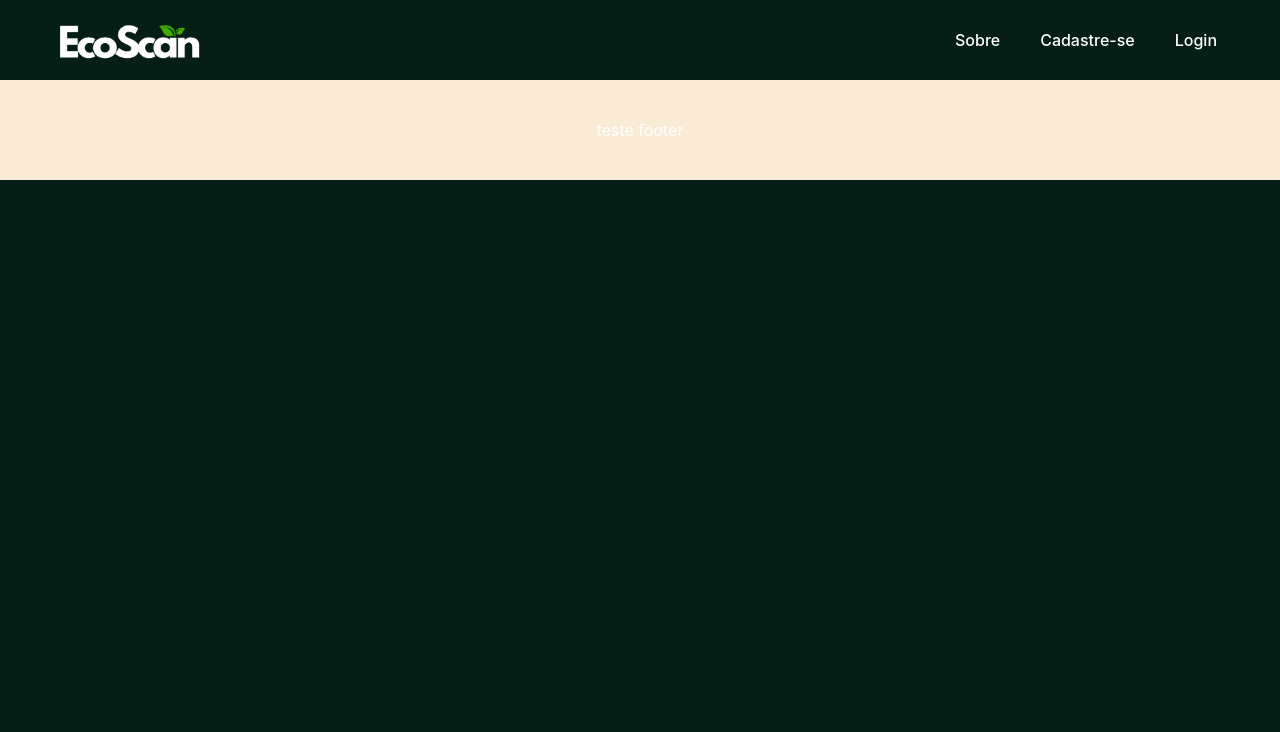
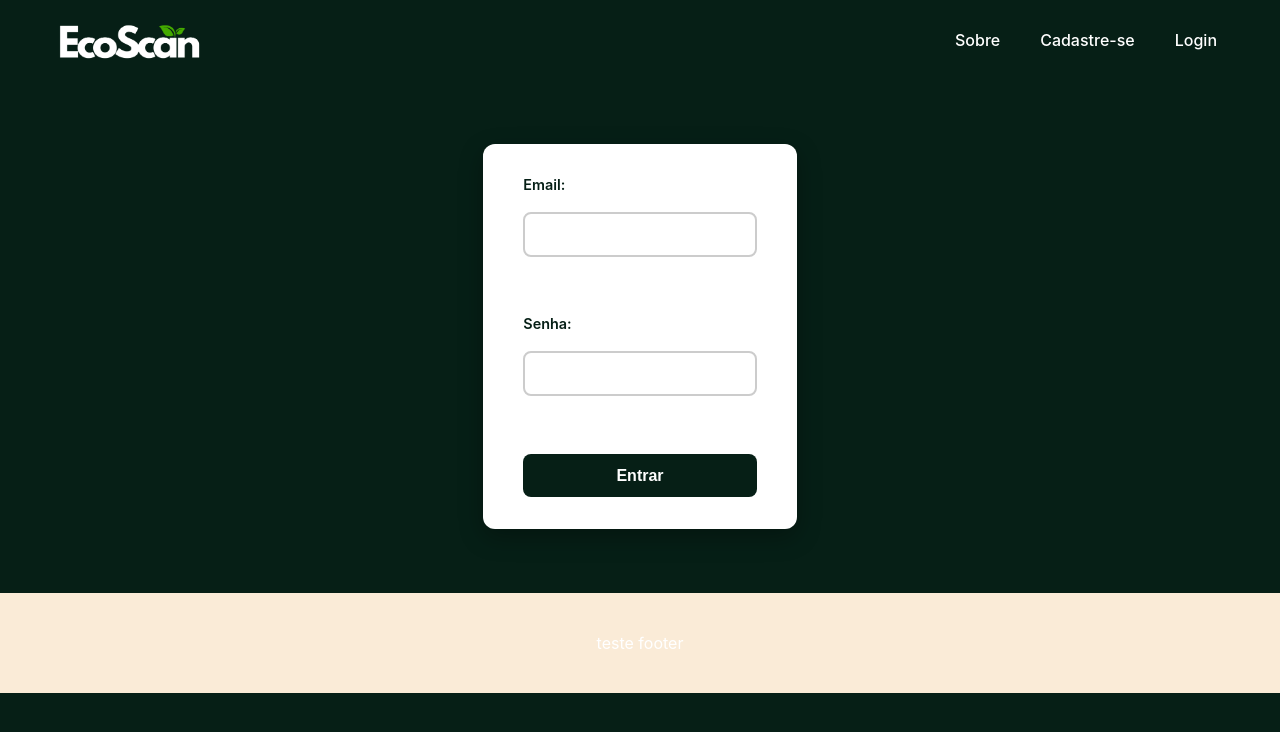
Before and after one commit to Guz-tech/ECOSCAN, a React (Vite) app: page /login in a window 1280 px wide. Shown: the top 732 px of the page. Built offline with nearby package versions, Linux system fonts and the light colour scheme.

Commit message:
criado rotas de login e registro e conectado a api - 04164645

```diff
--- a/package.json
+++ b/package.json
@@ -10,6 +10,7 @@
     "preview": "vite preview"
   },
   "dependencies": {
+    "axios": "^1.11.0",
     "react": "^19.1.1",
     "react-dom": "^19.1.1",
     "react-router-dom": "^7.8.1"
--- a/src/App.jsx
+++ b/src/App.jsx
@@ -3,6 +3,8 @@ import Header from "@/components/Header/Header.jsx";
 import Footer from "@/components/Footer/Footer.jsx";
 import { BrowserRouter, Routes, Route } from "react-router-dom";
 import ResiduePage from "./pages/Residue/ResiduePage.jsx";
+import { Login } from "./pages/Login/index.jsx";
+import { Register } from "./pages/Register/index.jsx";
 
 function App() {
   return (
@@ -12,7 +14,8 @@ function App() {
       <main>
         <Routes>
           <Route path="/" element={<HomePage />} />
-
+          <Route path="/login" element={<Login />} />
+          <Route path="/cadastro" element={<Register />} />
           <Route path="/adicionar-residuo" element={<ResiduePage />} />
         </Routes>
       </main>
--- a/src/components/Header/Header.jsx
+++ b/src/components/Header/Header.jsx
@@ -26,7 +26,7 @@ function Header() {
           <ul className="navList">
             <li><a href="/sobre" onClick={toggleMenu}>Sobre</a></li>
             <li><a href="/cadastro" onClick={toggleMenu}>Cadastre-se</a></li>
-            <li><a href="/contato" onClick={toggleMenu}>Login</a></li>
+            <li><a href="/login" onClick={toggleMenu}>Login</a></li>
           </ul>
         </nav>
       </div>
--- /dev/null
+++ b/src/pages/Login/index.jsx
@@ -0,0 +1,38 @@
+import axios from "axios";
+import "./styles.css";
+
+export function Login() {
+
+  async function handleSubmit(event) {
+    event.preventDefault();
+    const formData = new FormData(event.currentTarget);
+    const data = Object.fromEntries(formData.entries());
+
+    try {
+      // Faz login e envia cookie HttpOnly
+      await axios.post("http://localhost:3000/login", data, { withCredentials: true });
+
+      // Pega os dados do usuário via cookie
+      const response = await axios.get("http://localhost:3000/auth/me", { withCredentials: true });
+      alert(`Login bem-sucedido! Bem-vindo, ${response.data.name}`);
+      console.log("Usuário logado:", response.data);
+    } catch (err) {
+      console.error("Erro no login:", err);
+    }
+  }
+
+  return (
+    <main>
+      <form onSubmit={handleSubmit}>
+        <label htmlFor="email">Email:</label>
+        <input type="email" id="email" name="email" required />
+        <br />
+        <label htmlFor="password">Senha:</label>
+        <input type="password" id="password" name="password" required />
+        <br />
+        <button type="submit">Entrar</button>
+      </form>
+
+    </main>
+  );
+}
--- /dev/null
+++ b/src/pages/Login/styles.css
@@ -0,0 +1,55 @@
+main {
+  padding: 2rem 0;
+  display: flex;
+  justify-content: center;
+  align-items: center;
+  background-color: #061F16;
+}
+
+form {
+  background: #ffffff;
+  padding: 2rem 2.5rem;
+  border-radius: 12px;
+  box-shadow: 0 8px 24px rgba(0, 0, 0, 0.3);
+  width: 100%;
+  max-width: 350px;
+  display: flex;
+  flex-direction: column;
+  gap: 1.2rem;
+}
+
+label {
+  font-size: 0.9rem;
+  font-weight: 600;
+  color: #061F16;
+}
+
+input {
+  padding: 0.7rem;
+  border: 2px solid #ccc;
+  border-radius: 8px;
+  font-size: 1rem;
+  transition: all 0.3s ease;
+}
+
+input:focus {
+  border-color: #1DB954;
+  outline: none;
+  box-shadow: 0 0 6px rgba(29, 185, 84, 0.5);
+}
+
+button {
+  background: #061F16;
+  color: #fff;
+  font-size: 1rem;
+  font-weight: bold;
+  padding: 0.8rem;
+  border: none;
+  border-radius: 8px;
+  cursor: pointer;
+  transition: all 0.3s ease;
+}
+
+button:hover {
+  background: #0A3C28;
+}
--- /dev/null
+++ b/src/pages/Register/index.jsx
@@ -0,0 +1,25 @@
+import axios from "axios";
+export function Register() {
+    function handleSubmit(event) {
+        event.preventDefault();
+        const formData = new FormData(event.target);
+        const data = Object.fromEntries(formData.entries());
+        axios.post("http://localhost:3000/users", data);
+    }
+    return <>
+        <main>
+            <form action="" method="post" onSubmit={handleSubmit}>
+                <label htmlFor="name">Nome:</label>
+                <input type="text" id="name" name="name" required />
+                <br />
+                <label htmlFor="email">Email:</label>
+                <input type="email" id="email" name="email" required />
+                <br />
+                <label htmlFor="password">Senha:</label>
+                <input type="password" id="password" name="password" required />
+                <br />
+                <button type="submit">Registrar</button>
+            </form>
+        </main>
+    </>
+}
--- /dev/null
+++ b/src/pages/Register/styles.css
@@ -0,0 +1,55 @@
+main {
+  padding: 2rem 0;
+  display: flex;
+  justify-content: center;
+  align-items: center;
+  background-color: #061F16;
+}
+
+form {
+  background: #ffffff;
+  padding: 2rem 2.5rem;
+  border-radius: 12px;
+  box-shadow: 0 8px 24px rgba(0, 0, 0, 0.3);
+  width: 100%;
+  max-width: 350px;
+  display: flex;
+  flex-direction: column;
+  gap: 1.2rem;
+}
+
+label {
+  font-size: 0.9rem;
+  font-weight: 600;
+  color: #061F16;
+}
+
+input {
+  padding: 0.7rem;
+  border: 2px solid #ccc;
+  border-radius: 8px;
+  font-size: 1rem;
+  transition: all 0.3s ease;
+}
+
+input:focus {
+  border-color: #1DB954;
+  outline: none;
+  box-shadow: 0 0 6px rgba(29, 185, 84, 0.5);
+}
+
+button {
+  background: #061F16;
+  color: #fff;
+  font-size: 1rem;
+  font-weight: bold;
+  padding: 0.8rem;
+  border: none;
+  border-radius: 8px;
+  cursor: pointer;
+  transition: all 0.3s ease;
+}
+
+button:hover {
+  background: #0A3C28;
+}
```
Also changed, not shown: 1 other file (tests, documents, lock files or other folders).
